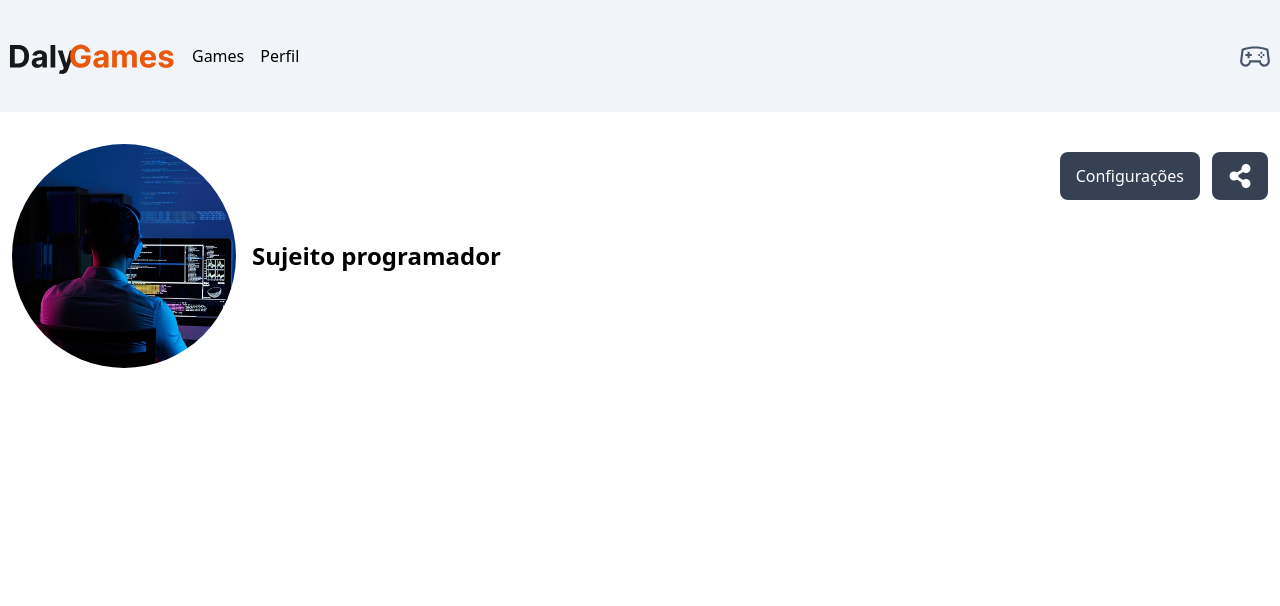
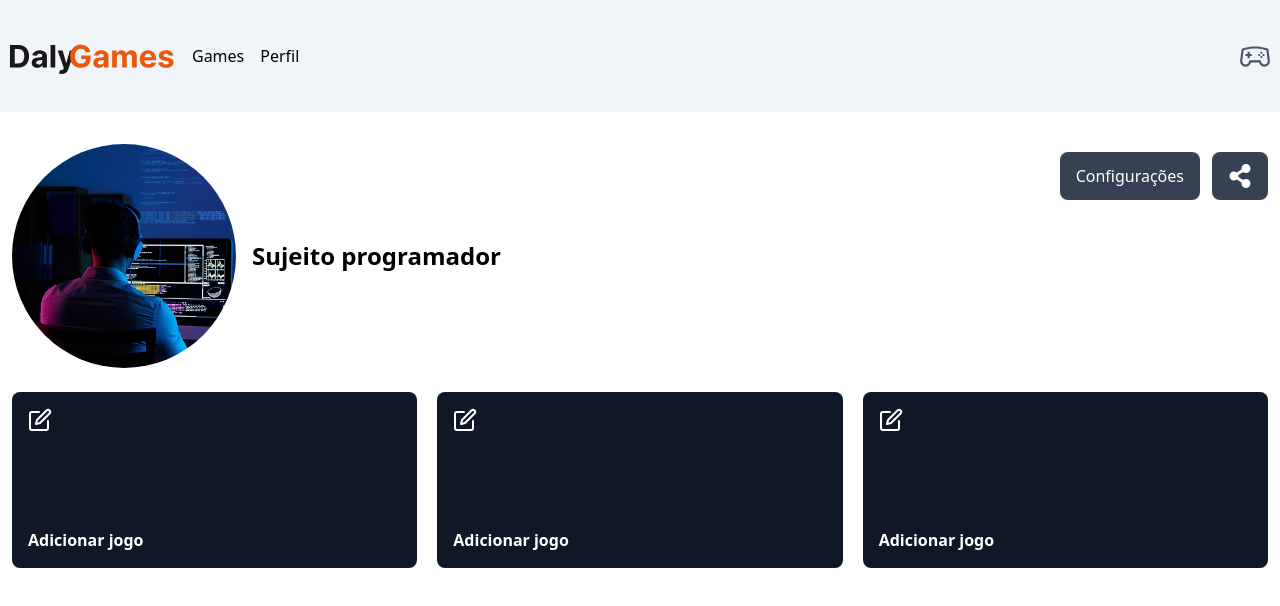
Before and after one commit to igorbonfim/dailygames, a Next.js app: page /profile in a window 1280 px wide. Shown: the top 606 px of the page. Built offline with nearby package versions, Linux system fonts and the light colour scheme.

Commit message:
Finalização da página perfil

```diff
--- /dev/null
+++ b/src/app/profile/components/favorite/index.tsx
@@ -0,0 +1,54 @@
+"use client";
+import { use, useState } from "react";
+import { FiEdit, FiX } from "react-icons/fi";
+
+export function FavoriteCard() {
+  const [input, setInput] = useState("");
+  const [showInput, setShowInput] = useState(false);
+  const [gameName, setGameName] = useState("");
+
+  function handleButton() {
+    setShowInput(!showInput);
+
+    if (input !== "") {
+      setGameName(input);
+    }
+
+    setInput("");
+  }
+
+  return (
+    <div className="w-full bg-gray-900 p-4 h-44 text-white rounded-lg flex justify-between flex-col">
+      {showInput ? (
+        <div className="flex items-center justify-center gap-3">
+          <input
+            className="w-full rounded-md h-8 px-2"
+            type="text"
+            value={input}
+            onChange={(event) => setInput(event.target.value)}
+          />
+          <button onClick={handleButton}>
+            <FiX size={24} color="#FFF" />
+          </button>
+        </div>
+      ) : (
+        <button
+          className="self-start hover:scale-110 duration-200 transition-all"
+          onClick={handleButton}
+        >
+          <FiEdit size={24} color="#FFF" />
+        </button>
+      )}
+
+      {gameName && (
+        <div>
+          <span className="text-white">Jogo favorito: </span>
+          <p className="font-bold text-white">{gameName}</p>
+        </div>
+      )}
+
+      {!gameName && <p className="font-bold text-white">{gameName}</p>}
+      <p className="font-bold text-white">Adicionar jogo</p>
+    </div>
+  );
+}
--- a/src/app/profile/page.tsx
+++ b/src/app/profile/page.tsx
@@ -2,6 +2,13 @@ import { Container } from "@/components/container";
 import Image from "next/image";
 import userImg from "../../../public/user.png";
 import { FaShareAlt } from "react-icons/fa";
+import { FavoriteCard } from "./components/favorite";
+import { Metadata } from "next";
+
+export const metadata: Metadata = {
+  title: "Meu Perfil - Daily Games sua plataforma de jogos",
+  description: "Perfil GameDev!",
+};
 
 export default function Profile() {
   return (
@@ -26,6 +33,18 @@ export default function Profile() {
             </button>
           </div>
         </section>
+
+        <section className="flex flex-wrap gap-5 flex-col md:flex-row">
+          <div className="grow flex-wrap">
+            <FavoriteCard />
+          </div>
+          <div className="grow flex-wrap">
+            <FavoriteCard />
+          </div>
+          <div className="grow flex-wrap">
+            <FavoriteCard />
+          </div>
+        </section>
       </Container>
     </main>
   );
```
